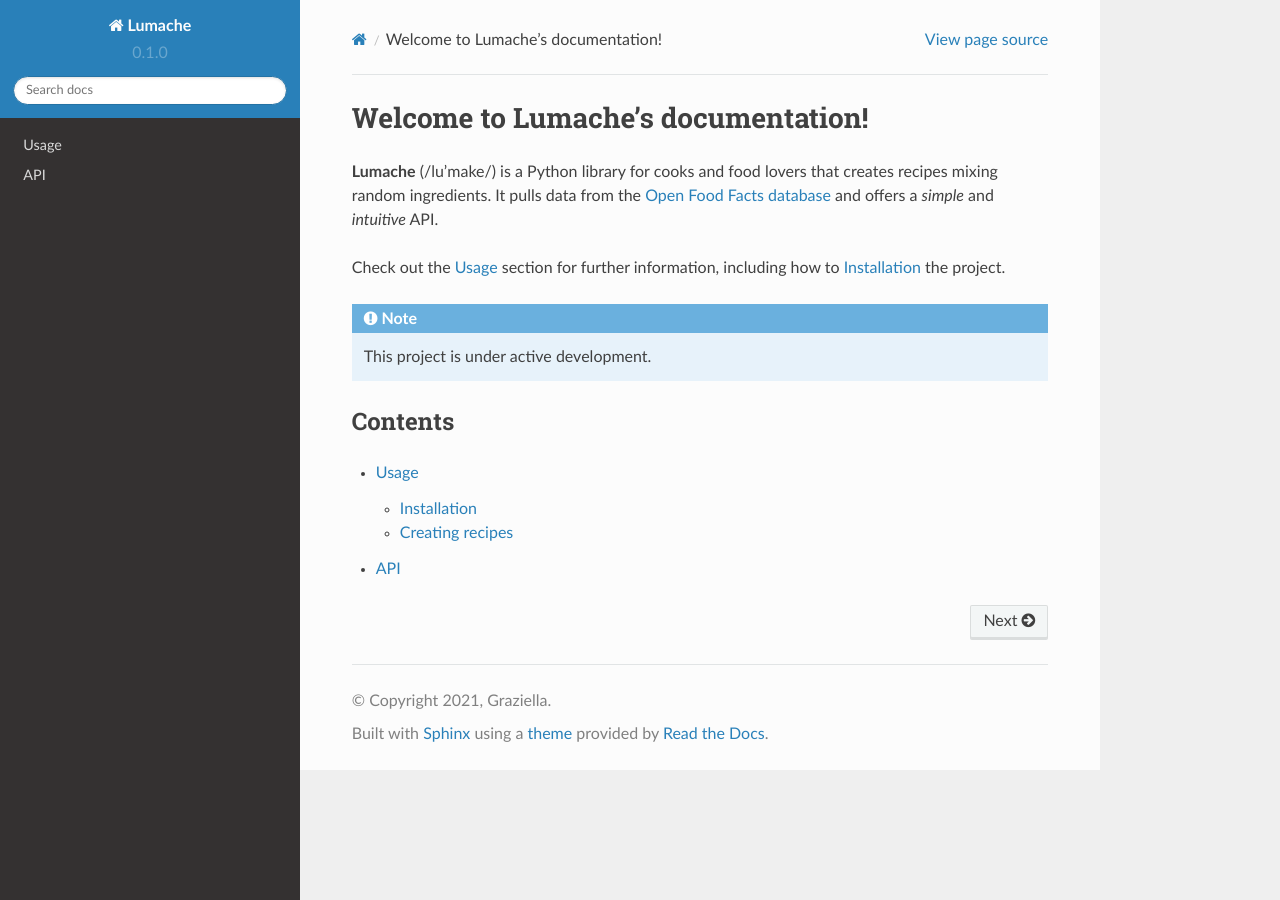
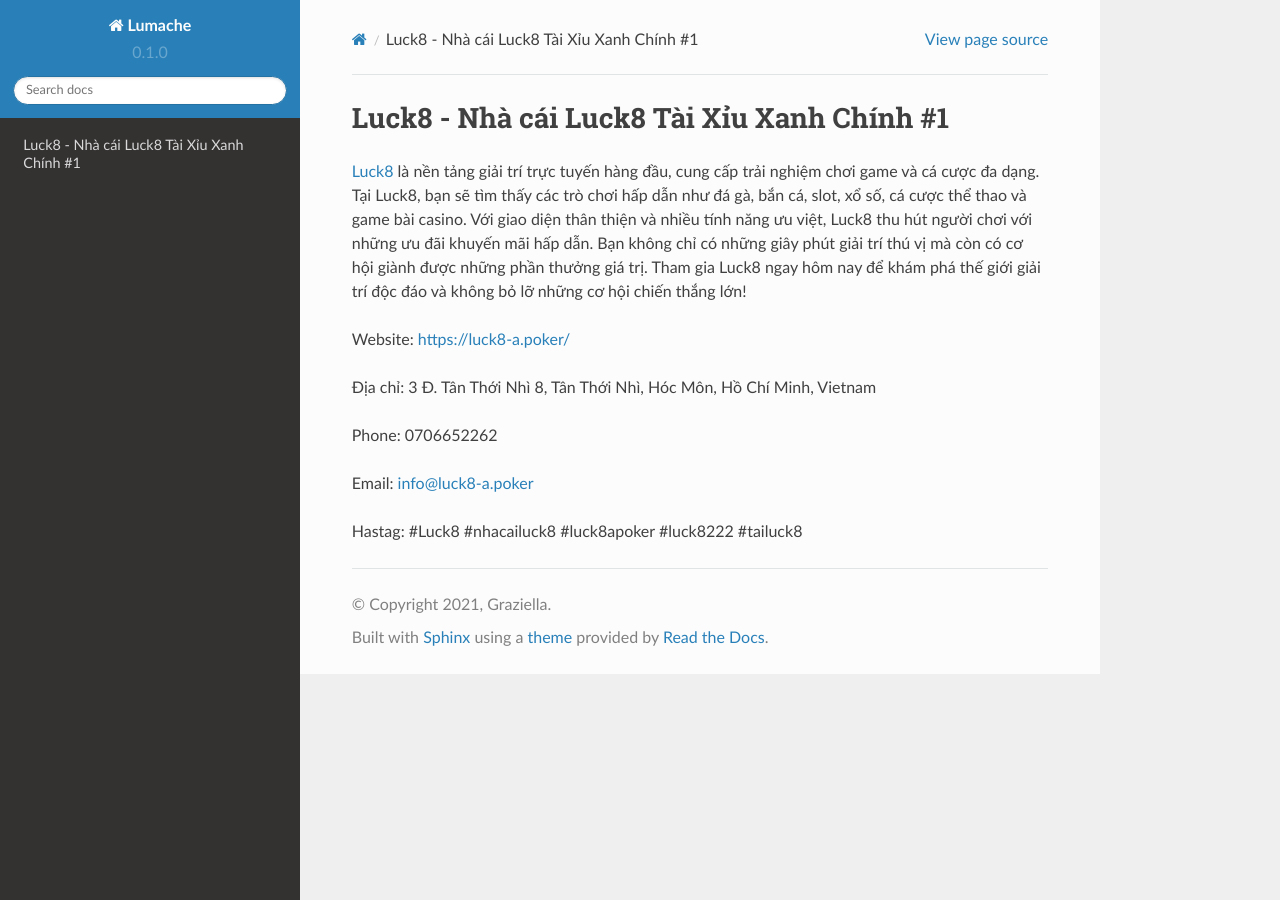
Before and after one commit to luongchanvien962/luck8-apoker, a Sphinx documentation site: the page built from docs/source/index.rst, in a window 1280 px wide. Built offline with Sphinx 7.4.7 and the Read the Docs theme 2.0.0, drawn with Linux system fonts in a browser that asks for light colours.

Commit message:
Update index.rst

```diff
--- a/docs/source/index.rst
+++ b/docs/source/index.rst
@@ -1,22 +1,14 @@
-Welcome to Lumache's documentation!
+Luck8 - Nhà cái Luck8 Tài Xỉu Xanh Chính #1
 ===================================
 
-**Lumache** (/lu'make/) is a Python library for cooks and food lovers
-that creates recipes mixing random ingredients.
-It pulls data from the `Open Food Facts database <https://world.openfoodfacts.org/>`_
-and offers a *simple* and *intuitive* API.
+`Luck8 <https://luck8-a.poker/>`_ là nền tảng giải trí trực tuyến hàng đầu, cung cấp trải nghiệm chơi game và cá cược đa dạng. Tại Luck8, bạn sẽ tìm thấy các trò chơi hấp dẫn như đá gà, bắn cá, slot, xổ số, cá cược thể thao và game bài casino. Với giao diện thân thiện và nhiều tính năng ưu việt, Luck8 thu hút người chơi với những ưu đãi khuyến mãi hấp dẫn. Bạn không chỉ có những giây phút giải trí thú vị mà còn có cơ hội giành được những phần thưởng giá trị. Tham gia Luck8 ngay hôm nay để khám phá thế giới giải trí độc đáo và không bỏ lỡ những cơ hội chiến thắng lớn!
 
-Check out the :doc:`usage` section for further information, including
-how to :ref:`installation` the project.
+Website: https://luck8-a.poker/
 
-.. note::
+Địa chỉ: 3 Đ. Tân Thới Nhì 8, Tân Thới Nhì, Hóc Môn, Hồ Chí Minh, Vietnam
 
-   This project is under active development.
+Phone: 0706652262
 
-Contents
---------
+Email: info@luck8-a.poker
 
-.. toctree::
-
-   usage
-   api
+Hastag: #Luck8 #nhacailuck8 #luck8apoker #luck8222 #tailuck8
```
